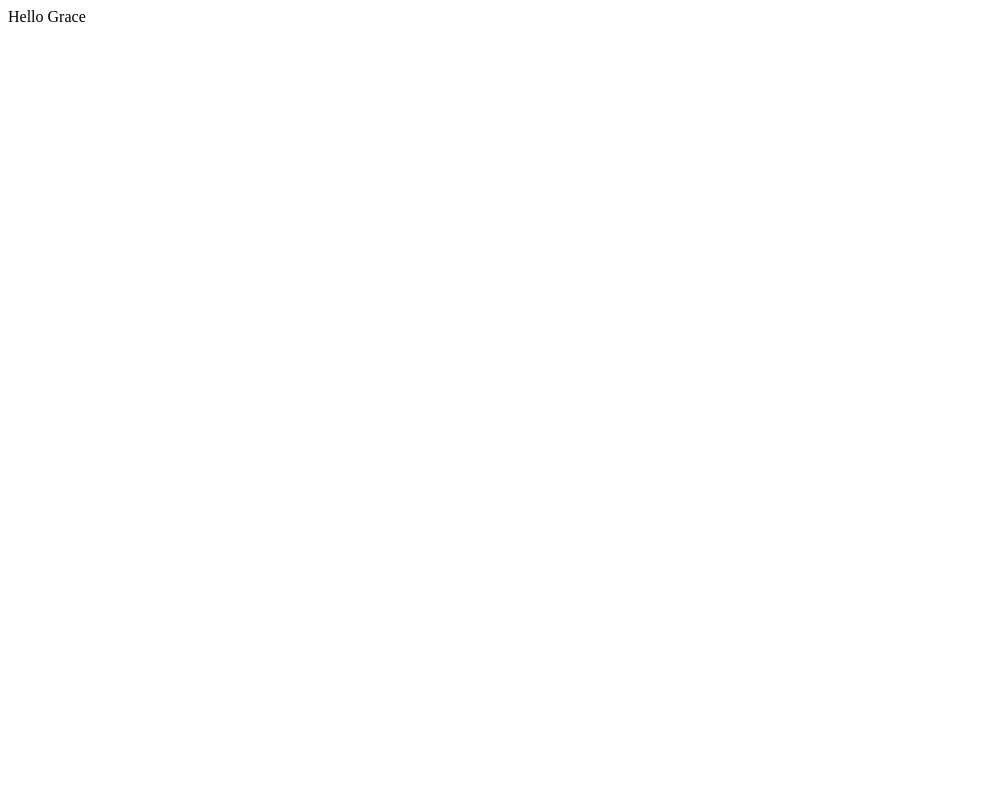
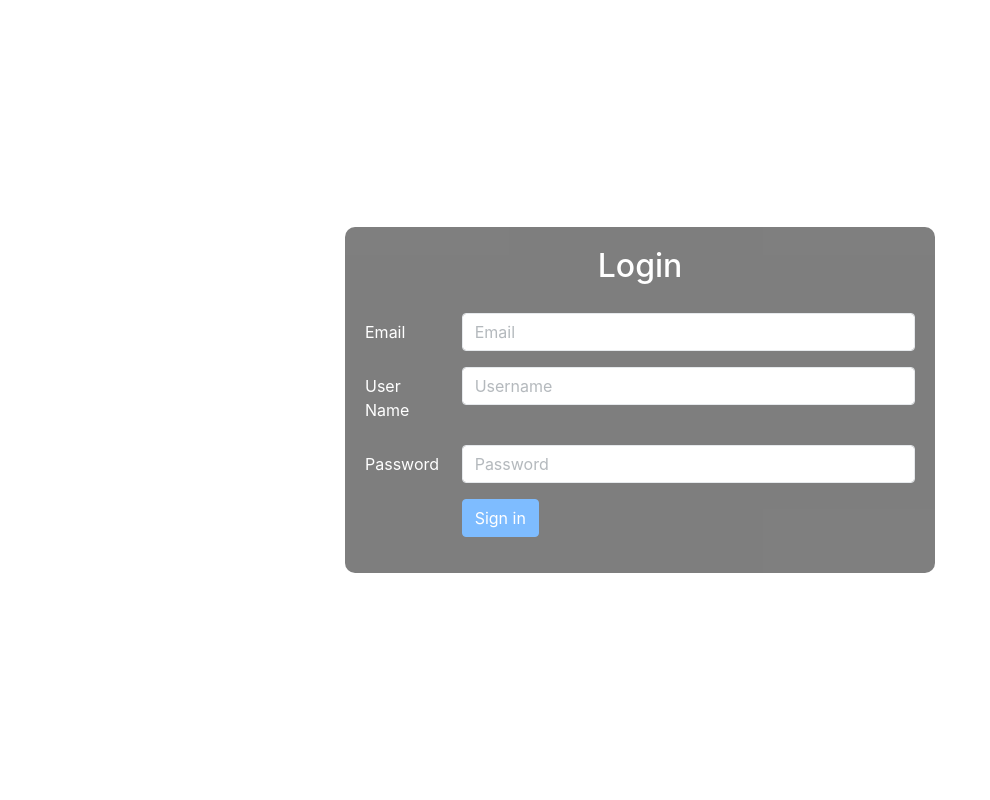
Before and after one commit to samuelswandi/IF3110-WBD-Tubes-1, a PHP site: page / in a window 1280 px wide. Before the commit the part shown is almost empty. Shown: the whole page, without its empty margins (0-990 px from the left). Run offline with PHP 8.4, Linux system fonts and the light colour scheme.

Commit message:
adding something

```diff
--- a/index.php
+++ b/index.php
@@ -1,6 +1,46 @@
-<?php
-echo "Hello Grace";
-// atau kalau mau menggunakan variabel untuk menampilkan text maka bisa coba cara dibawah
-// $text = "Hello World";
-// echo $text;
-?>
+<!DOCTYPE html>
+<html>
+    <head>
+        <link rel="stylesheet" href="styles.css"/>
+        <!-- bootstrap purpose -->
+        <link rel="stylesheet" href="https://stackpath.bootstrapcdn.com/bootstrap/4.3.1/css/bootstrap.min.css" integrity="sha384-ggOyR0iXCbMQv3Xipma34MD+dH/1fQ784/j6cY/iJTQUOhcWr7x9JvoRxT2MZw1T" crossorigin="anonymous">
+        <script src="https://code.jquery.com/jquery-3.3.1.slim.min.js" integrity="sha384-q8i/X+965DzO0rT7abK41JStQIAqVgRVzpbzo5smXKp4YfRvH+8abtTE1Pi6jizo" crossorigin="anonymous"></script>
+        <script src="https://cdnjs.cloudflare.com/ajax/libs/popper.js/1.14.7/umd/popper.min.js" integrity="sha384-UO2eT0CpHqdSJQ6hJty5KVphtPhzWj9WO1clHTMGa3JDZwrnQq4sF86dIHNDz0W1" crossorigin="anonymous"></script>
+        <script src="https://stackpath.bootstrapcdn.com/bootstrap/4.3.1/js/bootstrap.min.js" integrity="sha384-JjSmVgyd0p3pXB1rRibZUAYoIIy6OrQ6VrjIEaFf/nJGzIxFDsf4x0xIM+B07jRM" crossorigin="anonymous"></script>
+    </head>
+
+<body>
+    <div class="main">
+        <div class="login-section">
+            <div class="login-box">
+                <h2>Login</h2>
+                <form class="login-form" role="form" method="post" action="<?php echo htmlspecialchars($_SERVER["PHP_SELF"]);?>">
+                <div class="form-group row">
+                    <label for="inputEmail" class="col-sm-2 col-form-label">Email</label>
+                    <div class="col-sm-10">
+                    <input type="email" class="form-control" id="inputEmail" name="email" placeholder="Email">
+                    </div>
+                </div>
+                <div class="form-group row">
+                    <label for="inputUser" class="col-sm-2 col-form-label">User Name</label>
+                    <div class="col-sm-10">
+                    <input type="text" class="form-control" id="inputUser" name="user" placeholder="Username">
+                    </div>
+                </div>
+                <div class="form-group row">
+                    <label for="inputPassword3" class="col-sm-2 col-form-label">Password</label>
+                    <div class="col-sm-10">
+                    <input type="password" class="form-control" id="inputPassword" name="password" placeholder="Password">
+                    </div>
+                </div>
+                <div class="form-group row">
+                    <div class="offset-sm-2 col-sm-10">
+                    <input type="submit" value="Sign in" name="submit" class="btn btn-primary"/>
+                    </div>
+                </div>
+                </form>
+            </div>
+        </div>
+    </div>
+</body>
+</html>
--- /dev/null
+++ b/styles.css
@@ -0,0 +1,32 @@
+body {
+    font-family: system-ui,-apple-system,system-ui,"Helvetica Neue",Helvetica,Arial,sans-serif;
+
+}
+
+.login-section {
+    display: flex;
+    flex-direction: column;
+    justify-content: center;
+    align-items: center;
+    width: 100vw;
+    height: 100vh
+}
+
+.login-box {
+    display: flex;
+    flex-direction: column;
+    justify-content: center;
+    align-items: center;
+    width: fit-content;
+
+    opacity: .5;
+    color: #fff;
+    background-color: #000;
+    border-radius: 10px;
+    padding: 20px;
+    row-gap: 20px;
+}
+
+.login-form {
+    width: 550px;
+}
```
Also changed, not shown: todo.txt (added, +9 -0 lines).
